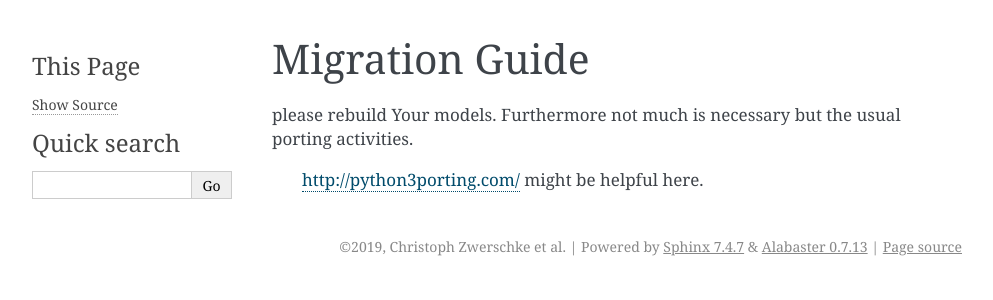
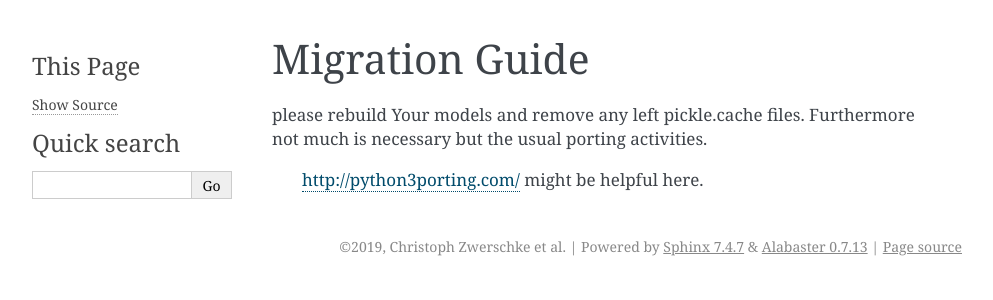
Before and after one commit to WebwareForPython/w4py3-middlekit, a Sphinx documentation site: the page built from docs/migrate.rst, in a window 1280 px wide. Shown: the top 300 px of the page, without its empty margins (148-1141 px from the left). Built offline with Sphinx 7.4.7, drawn with Linux system fonts in a browser that asks for light colours; pages that are not in the unit, such as notebooks, are missing from menus.

Commit message:
doco dont forget to remove old pickled files

```diff
--- a/docs/migrate.rst
+++ b/docs/migrate.rst
@@ -3,6 +3,6 @@
 Migration Guide
 ===============
 
-please rebuild Your models. Furthermore not much is necessary but the usual porting activities.
+please rebuild Your models and remove any left pickle.cache files. Furthermore not much is necessary but the usual porting activities.
 
  http://python3porting.com/ might be helpful here.
```
